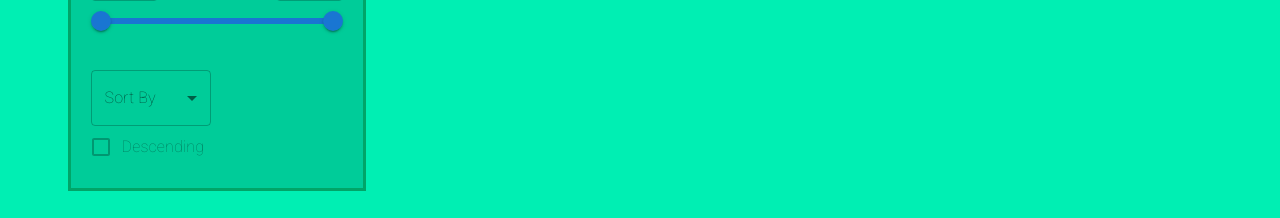
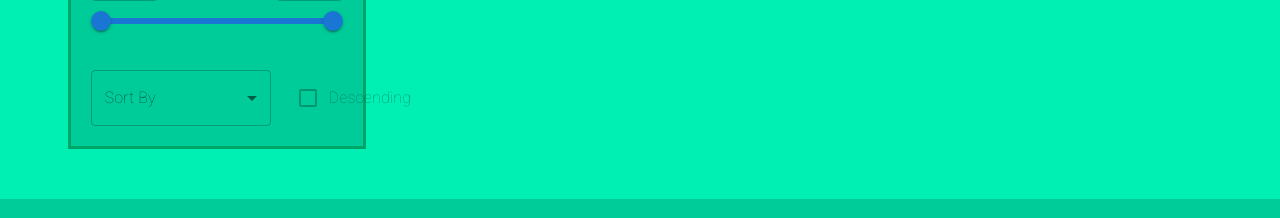
Before and after one commit to KidDarek/evosoft-evoFrontend, a React (Create React App) app: page /Search in a window 1280 px wide. Shown: the part 465-683 px from the top of the page. Built offline with nearby package versions, Linux system fonts and the light colour scheme; no server answers.

Commit message:
Update Filter.jsx

```diff
--- a/src/pages/search-page/Filter.jsx
+++ b/src/pages/search-page/Filter.jsx
@@ -231,10 +231,10 @@ const Filter = (props) => {
           </div>
           {/* Sorting */}
           <StyledSortBySection>
-            <div>
+            <div style={{ display: "flex", alignItems: "center" }}>
               <FormControl
                 variant="outlined"
-                sx={{ minWidth: 120, marginRight: "16px" }}
+                sx={{ minWidth: 180, marginRight: "16px" }}
               >
                 <InputLabel id="sort-by-label">Sort By</InputLabel>
                 <Select
@@ -260,6 +260,7 @@ const Filter = (props) => {
                 }
                 label="Descending"
                 htmlFor="descending-checkbox"
+                style={{ marginLeft: "auto" }}
               />
             </div>
           </StyledSortBySection>
```
